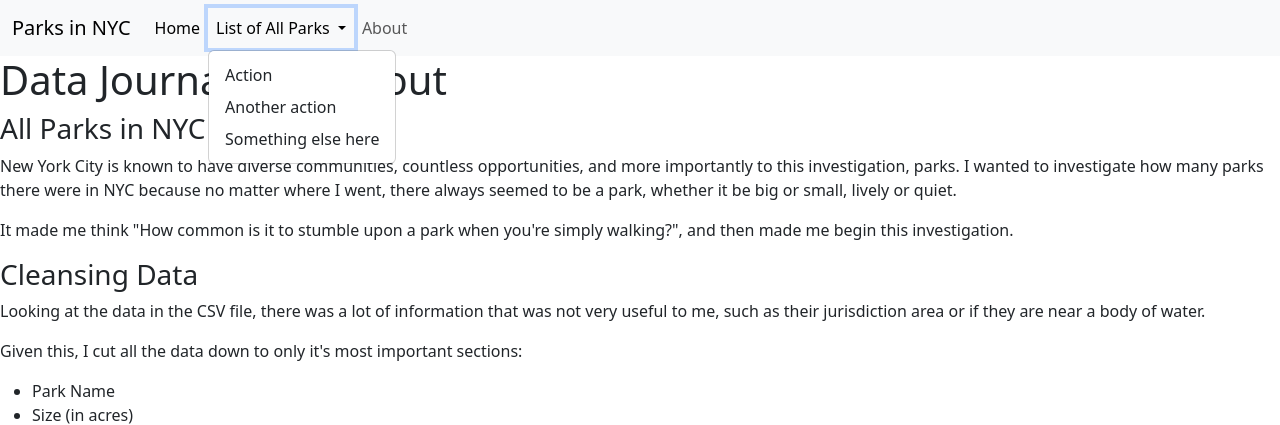
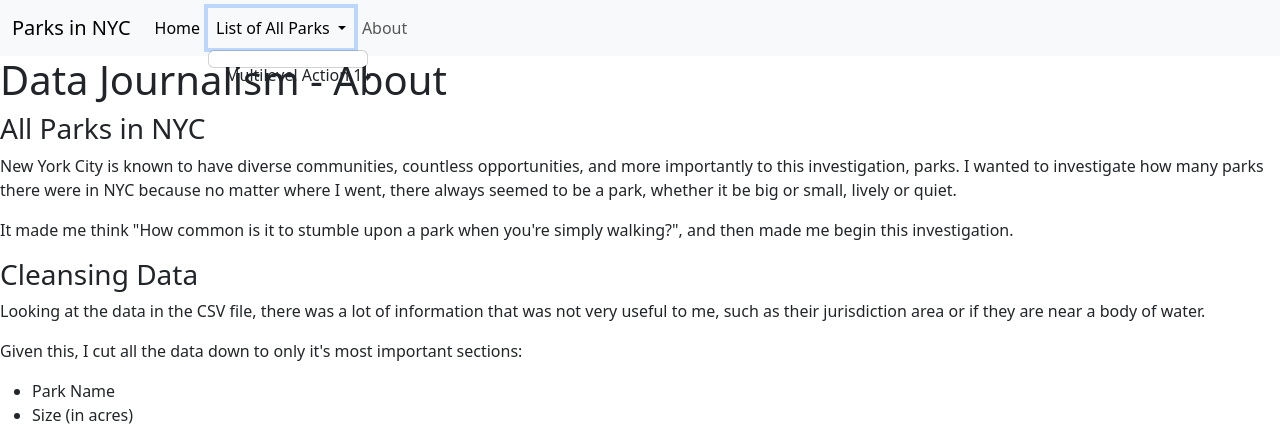
Before and after one commit to Aleciis/Data_Journalism, a Flask app: page /about in a window 1280 px wide, after a click on "List of All Parks". Shown: the top 425 px of the page. Run offline with Flask 3, Linux system fonts and the light colour scheme; some libraries are stand-ins or nearby versions.

Commit message:
attempted to add multi-level dropdown

```diff
--- a/server.py
+++ b/server.py
@@ -6,13 +6,23 @@ import json
 
 app = Flask(__name__, static_url_path='', static_folder='static')
 
+@app.route('/')
+def year():
+    f= open("Data_Journalism/data/Parks_Data.json", "r")
+    data=json.load(f)
+    f.close()
+    print(data)
+    return render_template('macro_page.html', Parks= data.keys())
+
 @app.route('/about')
 def index():
-    return render_template('about.html')
+    f= open("Data_Journalism/data/Parks_Data.json", "r")
+    data=json.load(f)
+    f.close()
+    print(data)
+    return render_template('about.html',  Parks= data.keys())
 
-@app.route('/macropage')
-def year():
-    return render_template('macro_page.html')
+
 
 
 app.run(debug=True)
--- a/templates/navbar.html
+++ b/templates/navbar.html
@@ -10,25 +10,41 @@
   <body>
     <nav class="navbar navbar-expand-lg bg-body-tertiary">
         <div class="container-fluid">
-          <a class="navbar-brand" href="macropage">Parks in NYC</a>
+          <a class="navbar-brand" href="/">Parks in NYC</a>
           <button class="navbar-toggler" type="button" data-bs-toggle="collapse" data-bs-target="#navbarNav" aria-controls="navbarNav" aria-expanded="false" aria-label="Toggle navigation">
             <span class="navbar-toggler-icon"></span>
           </button>
           <div class="collapse navbar-collapse" id="navbarNav">
             <ul class="navbar-nav me-auto mb-2 mb-lg-0">
               <li class="nav-item">
-                <a class="nav-link active"  href="macropage">Home</a>
+                <a class="nav-link active"  href="/">Home</a>
               </li>
               <li class="nav-item dropdown">
                 <a class="nav-link dropdown-toggle" href="" role="button" data-bs-toggle="dropdown" aria-expanded="false">
                   List of All Parks
                 </a>
-                <ul class="dropdown-menu">
-                  <li><a class="dropdown-item" href="#">Action</a></li>
-                  <li><a class="dropdown-item" href="#">Another action</a></li>
-                  <li><a class="dropdown-item" href="#">Something else here</a></li>
-                </ul>
-              </li>
+                <ul class="dropdown-menu" aria-labelledby="dropdownMenuLink">
+                  <li class="dropdown dropend">
+                  <a class="dropdown-menu dropdown-item dropdown-toggle" href="#" id="multilevelDropdownMenu1" data-bs-toggle="dropdown" aria-haspopup="true" aria-expanded="false">Multilevel Action 1</a>
+                  <ul class="dropdown-menu" aria-labelledby="multilevelDropdownMenu1">
+                      <li><a class="dropdown-item" href="#">Action</a></li>
+                      <li class="dropdown dropend">
+                          <a class="dropdown-item dropdown-toggle" href="#" id="multilevelDropdownMenu1" data-bs-toggle="dropdown" aria-haspopup="true" aria-expanded="false">Multilevel Action 2</a>
+                          <ul class="dropdown-menu" aria-labelledby="multilevelDropdownMenu2">
+                              <li><a class="dropdown-item" href="#">Action</a></li>
+                              <li><a class="dropdown-item" href="#">Another action</a></li>
+                              <li><a class="dropdown-item" href="#">Something else here</a></li>
+                          </ul>
+                      </li>
+                      <li><a class="dropdown-item" href="#">Another action</a></li>
+                      <li><a class="dropdown-item" href="#">Something else here</a></li>
+                  </ul>
+               </li>
+             </ul>
+
+            </li>
+
+
               <li class="nav-item">
                 <a class="nav-link" href="about">About</a>
               </li>
@@ -43,5 +59,6 @@
 
       <script type="text/javascript" src="Scripts/jquery-2.1.1.min.js"></script>
       <script type="text/javascript" src="Scripts/bootstrap.min.js"></script>
+      <script src="script.js"></script>
     </body>
 </html>
--- /dev/null
+++ b/templates/script.js
@@ -0,0 +1,7 @@
+let dropdowns = document.querySelectorAll('.dropdown-toggle')
+dropdowns.forEach((dd)=>{
+    dd.addEventListener('click', function (e) {
+        var el = this.nextElementSibling
+        el.style.display = el.style.display==='block'?'none':'block'
+    })
+})
```
